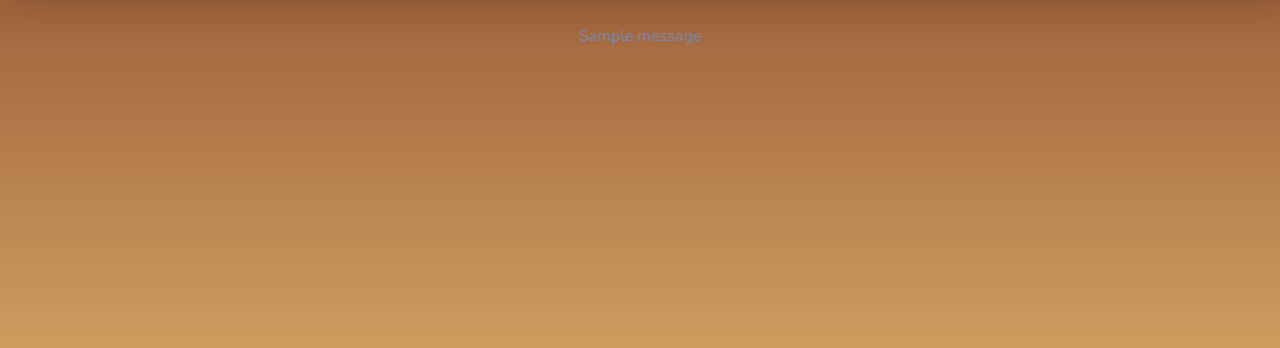
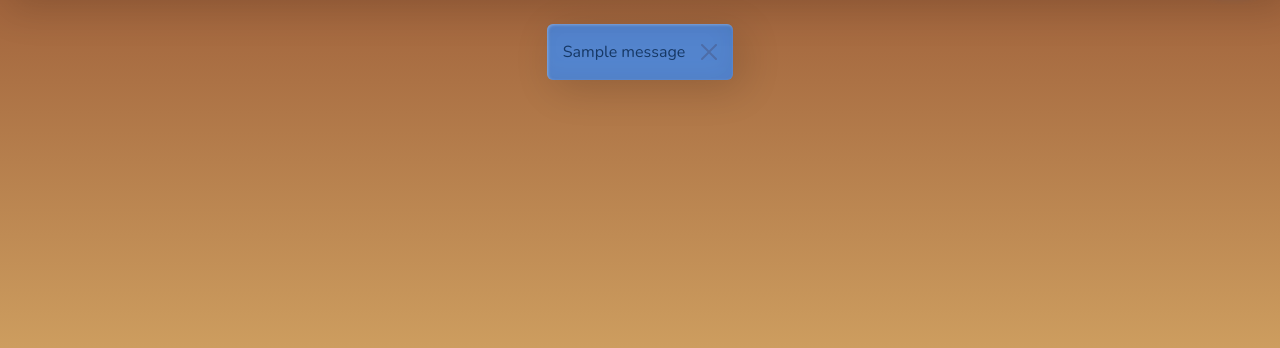
Before and after one commit to GeovannyTA/DulceCafe, a Django app: page / in a window 1280 px wide. Shown: the part 72-420 px from the top of the page. Run offline with Django 4.2, Linux system fonts and the light colour scheme; one stand-in notice (Sample message) is shown; some libraries are stand-ins or nearby versions.

Commit message:
Diseño home

```diff
--- a/ecommerce/templates/home.html
+++ b/ecommerce/templates/home.html
@@ -1,11 +1,16 @@
 {% extends 'template.html' %}
+{% load static %}
 
 {% block content %}
 
 {% if messages %}
 {% for message in messages %}
-{{ message }}
+<div class="alert alert-primary alert-dismissible fade show z-3 float-end" role="alert">
+   {{ message }}
+   <button type="button" class="btn-close" data-bs-dismiss="alert" aria-label="Close"></button>
+</div>
 {% endfor %}
 {% endif %}
 
+
 {% endblock %}
--- a/ecommerceproject/settings.py
+++ b/ecommerceproject/settings.py
@@ -125,6 +125,7 @@ STATIC_ROOT = os.path.join(BASE_DIR, 'static')
 
 DEFAULT_AUTO_FIELD = 'django.db.models.BigAutoField'
 
+# Correos electronicos
 EMAIL_BACKEND = 'django.core.mail.backends.smtp.EmailBackend'
 EMAIL_HOST = 'smtp.gmail.com'
 EMAIL_PORT = 587
```
Also changed, not shown: db.sqlite3, ecommerce/static/img/product.webp (added).
